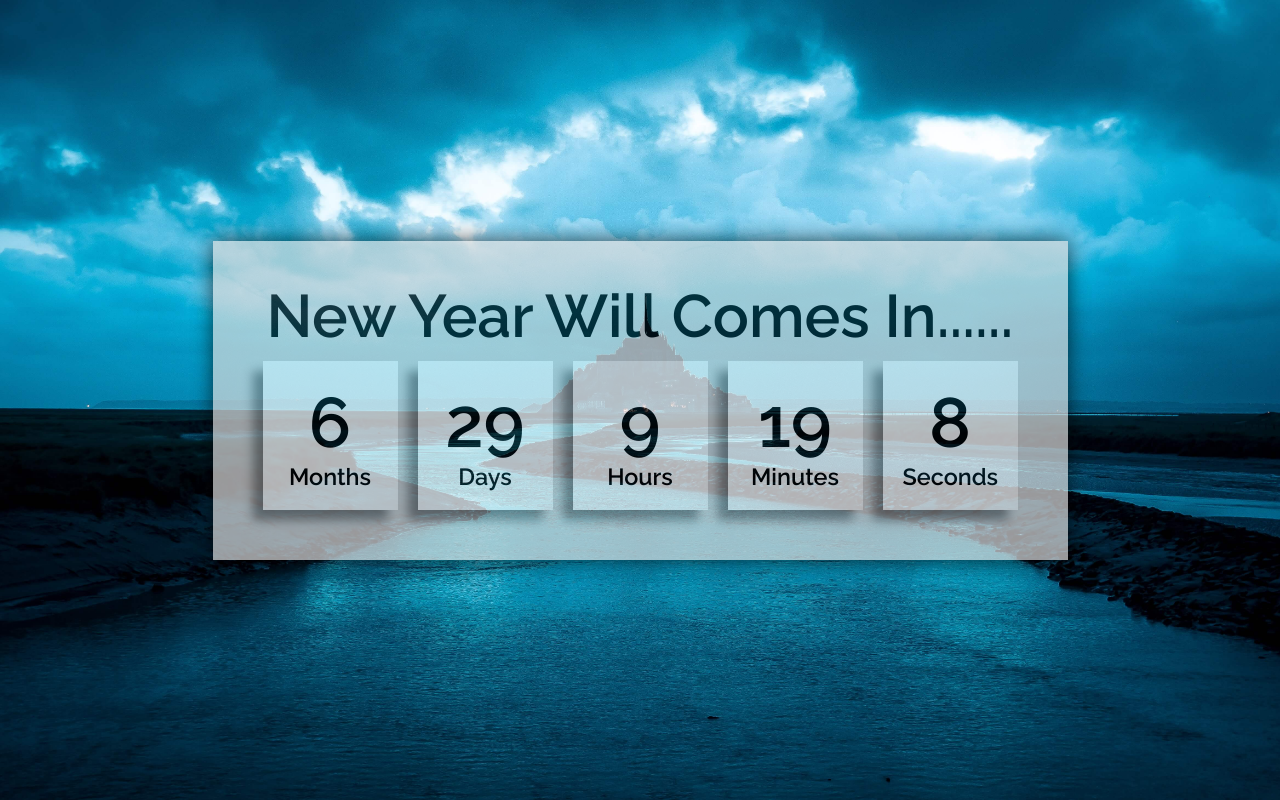
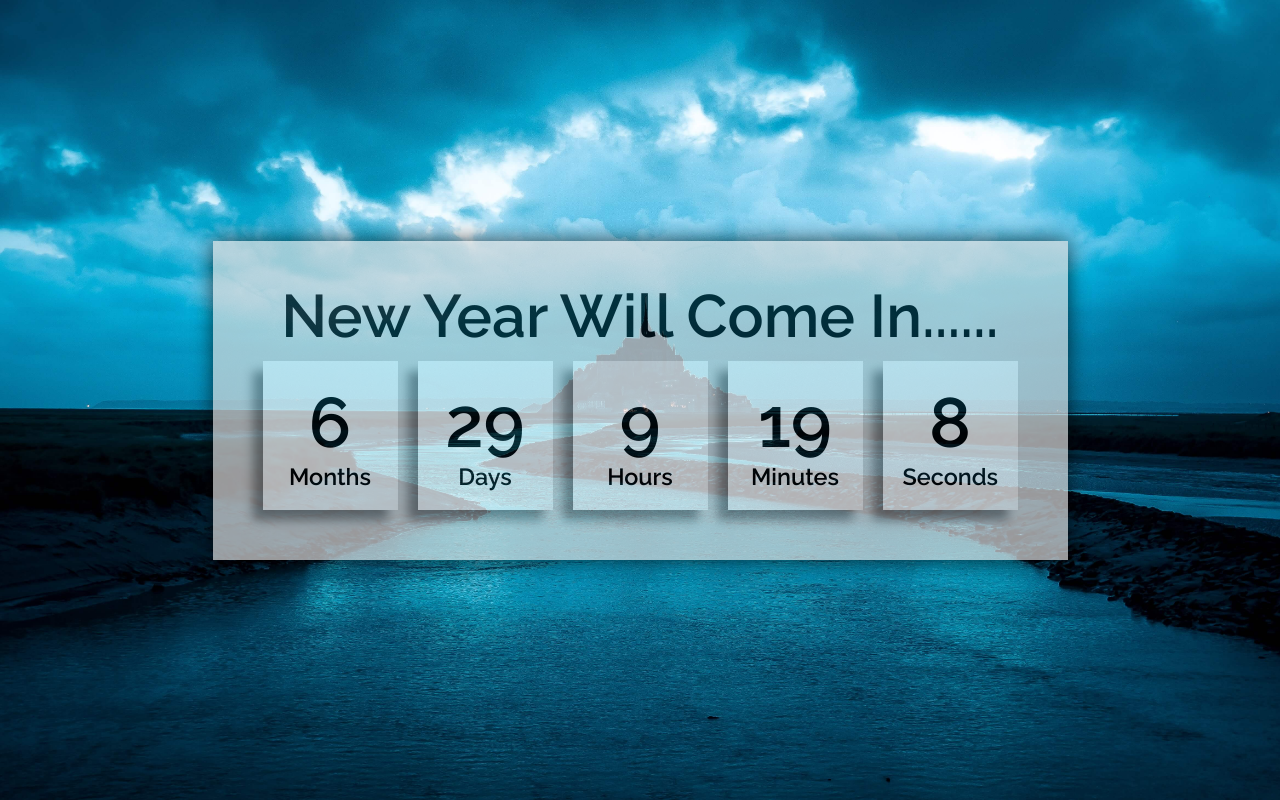
Before and after one commit to Kishlaya1999/countdown-timer, a plain HTML site: page index.html in a window 1280 px wide. Drawn offline with Linux system fonts and the light colour scheme.

Commit message:
Update index.html

```diff
--- a/index.html
+++ b/index.html
@@ -16,7 +16,7 @@
           <!-- <img src="./images/background.jpg" alt="" class="image"> -->
           <!-- <div class="image"></div> -->
           <div class="inner-container">
-               <h1 class="heading">New Year Will Comes In......</h1>
+               <h1 class="heading">New Year Will Come In......</h1>
                <main class="time">
                     <div class="months">
                          <div id="months" class="number">0</div>
```
